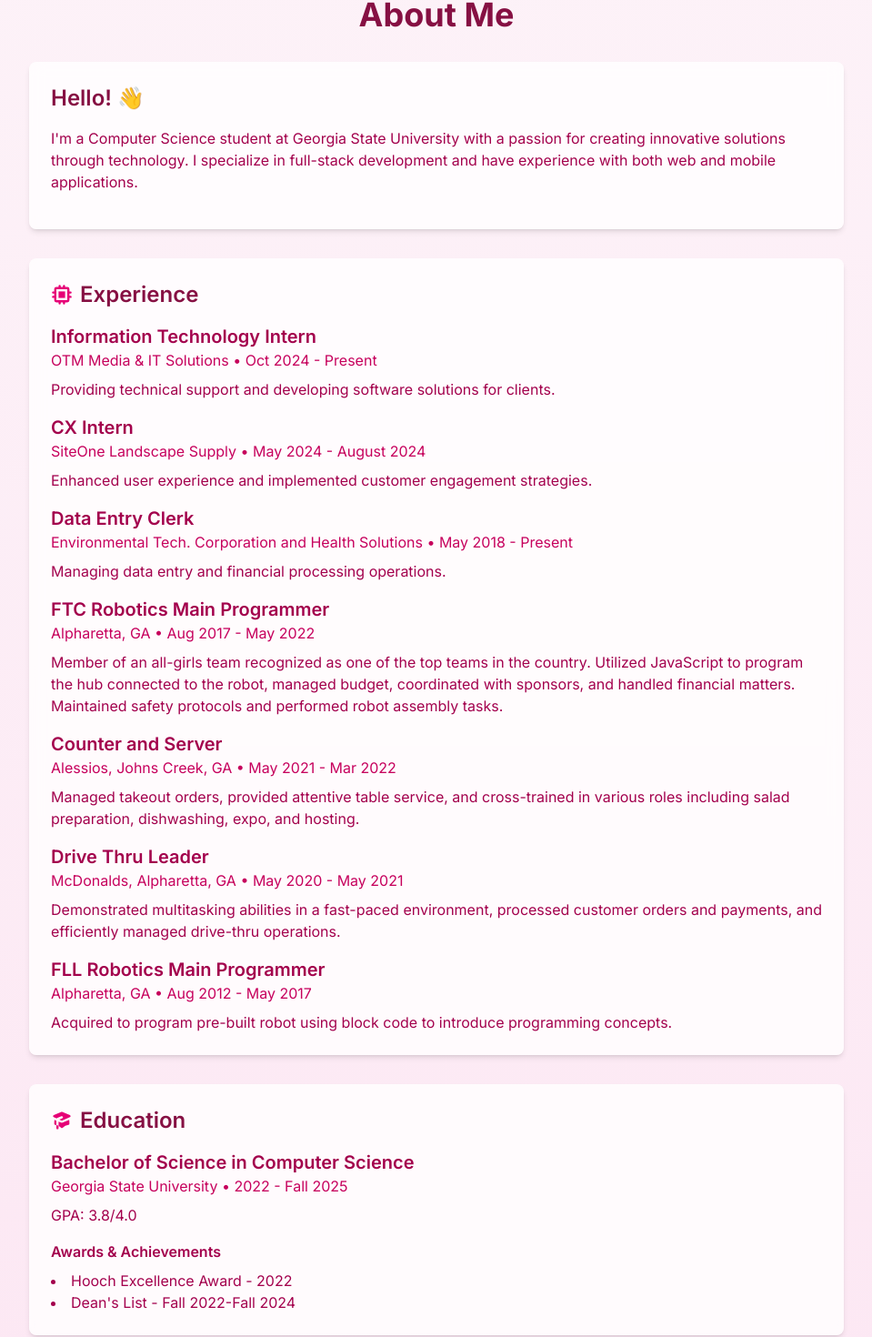
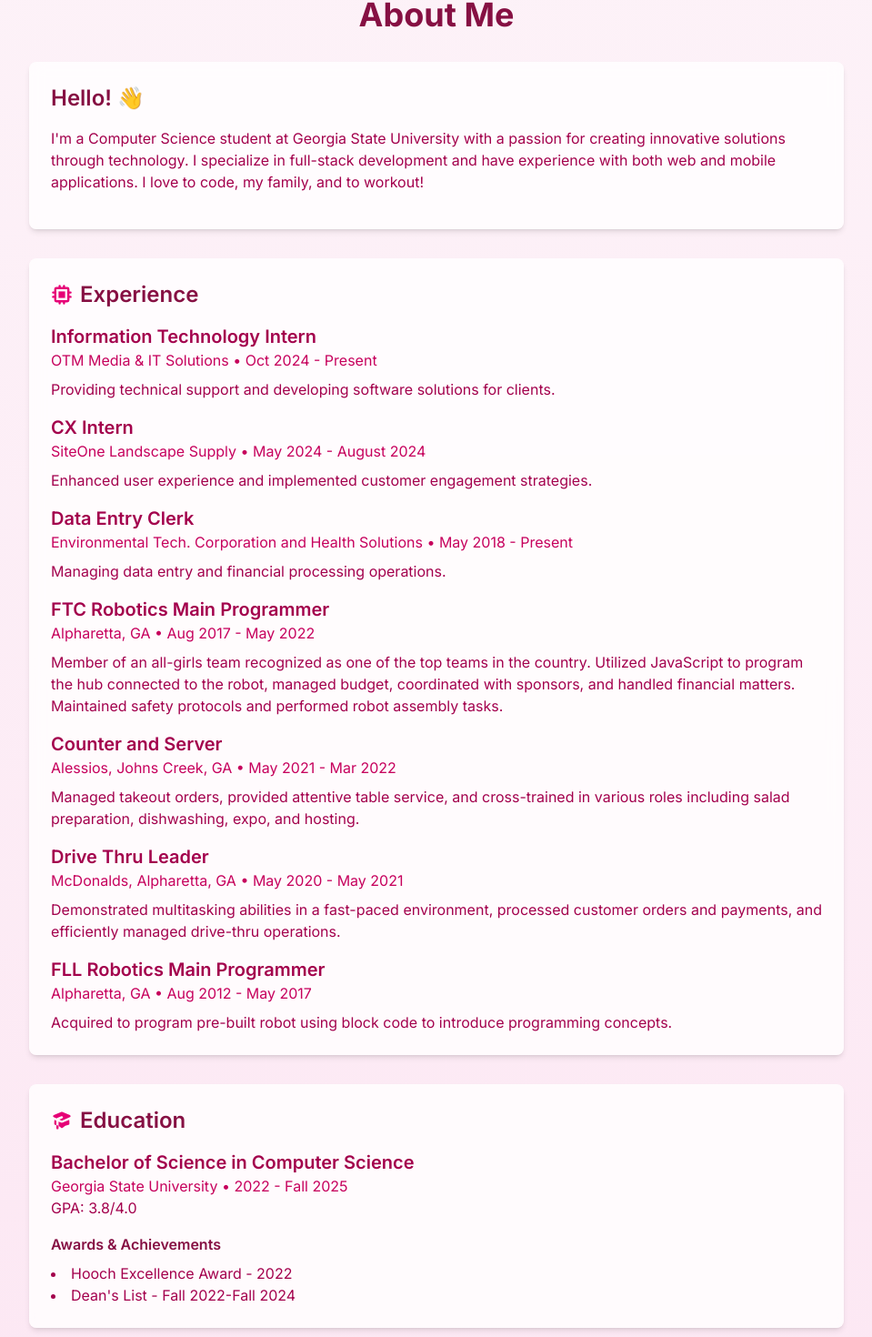
Before and after one commit to kaylahurd/portfolio, a Next.js app: page /about in a window 1280 px wide. Shown: the part 116-1586 px from the top of the page at 91% size, without its empty margins (160-1119 px from the left). Built offline with nearby package versions, Linux system fonts and the light colour scheme.

Commit message:
Fix ESLint errors and apostrophes

```diff
--- a/app/about/page.tsx
+++ b/app/about/page.tsx
@@ -36,8 +36,8 @@ export default function About() {
         >
           <h2 className="text-2xl font-semibold text-pink-900 dark:text-pink-100 mb-4">Hello! 👋</h2>
           <p className="text-pink-800 dark:text-pink-200 mb-4">
-            I'm a Computer Science student at Georgia State University with a passion for creating innovative solutions through technology.
-            I specialize in full-stack development and have experience with both web and mobile applications.
+            I&apos;m a Computer Science student at Georgia State University with a passion for creating innovative solutions through technology.
+            I specialize in full-stack development and have experience with both web and mobile applications. I love to code, my family, and to workout!
           </p>
         </motion.div>
 
@@ -119,12 +119,12 @@ export default function About() {
           <div>
             <h3 className="text-xl font-semibold text-pink-800 dark:text-pink-200">Bachelor of Science in Computer Science</h3>
             <p className="text-pink-700 dark:text-pink-300">Georgia State University • 2022 - Fall 2025</p>
-            <p className="text-pink-800 dark:text-pink-200 mt-2">GPA: 3.8/4.0</p>
+            <p className="text-pink-800 dark:text-pink-200">GPA: 3.8/4.0</p>
             <div className="mt-4">
-              <h4 className="font-semibold text-pink-800 dark:text-pink-200">Awards & Achievements</h4>
+              <h4 className="font-semibold text-pink-900 dark:text-pink-100 mb-2">Awards & Achievements</h4>
               <ul className="list-disc list-inside text-pink-800 dark:text-pink-200 mt-2">
                 <li>Hooch Excellence Award - 2022</li>
-                <li>Dean's List - Fall 2022-Fall 2024</li>
+                <li>Dean&apos;s List - Fall 2022-Fall 2024</li>
               </ul>
             </div>
           </div>
--- a/app/experience/page.tsx
+++ b/app/experience/page.tsx
@@ -35,7 +35,7 @@ const experiences = [
     period: 'May 2018 – Present',
     icon: HiDatabase,
     description: [
-      'Entered customers\' hearing data accurately and efficiently',
+      'Entered customers&apos; hearing data accurately and efficiently',
       'Managed email communication and ensured correct data entry by collaborating with other employees',
       'Authorized checks and handled bank deposits'
     ]
--- a/app/resume/page.tsx
+++ b/app/resume/page.tsx
@@ -1,7 +1,7 @@
 'use client';
 
 import { motion } from 'framer-motion';
-import { HiDownload, HiAcademicCap, HiBriefcase, HiCode } from 'react-icons/hi';
+import { HiDownload, HiAcademicCap, HiBriefcase, HiCode, HiArrowRight } from 'react-icons/hi';
 
 export default function Resume() {
   const experience = [
@@ -217,7 +217,7 @@ export default function Resume() {
           <div className="bg-white/80 dark:bg-pink-800/80 p-6 rounded-lg shadow-md backdrop-blur-sm">
             <ul className="text-pink-800 dark:text-pink-200 space-y-2">
               <li>Hooch Excellence Award - 2022</li>
-              <li>Dean's List - Fall 2022-Fall 2024</li>
+              <li>Dean&apos;s List - Fall 2022-Fall 2024</li>
             </ul>
           </div>
         </section>
```
